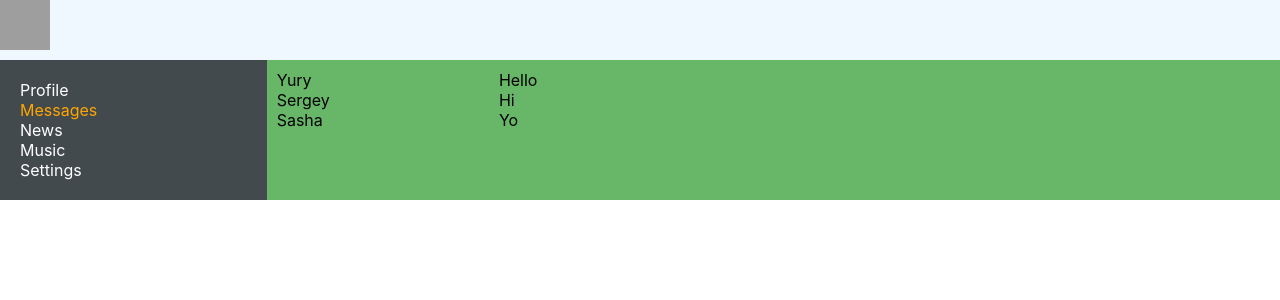
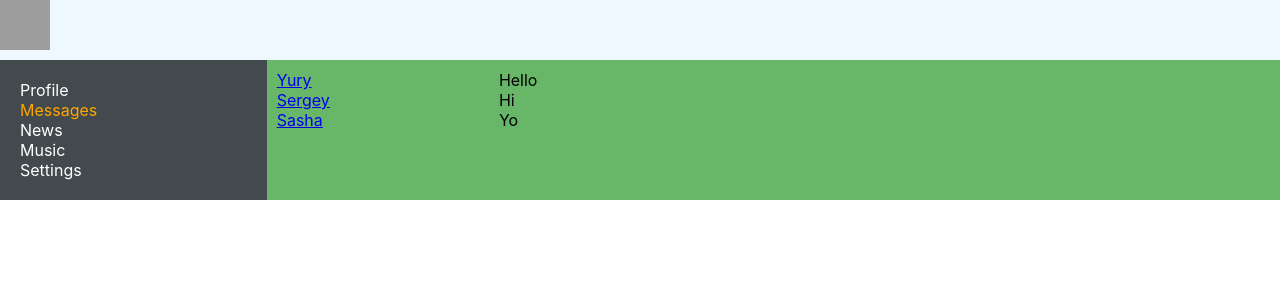
Before and after one commit to kkovalenkoo/social-network, a React (Create React App) app: page /dialogs in a window 1280 px wide. Shown: the top 300 px of the page. Built offline with nearby package versions, Linux system fonts and the light colour scheme; grey boxes are pictures that could not be loaded.

Commit message:
22 route exact

```diff
--- a/src/App.tsx
+++ b/src/App.tsx
@@ -13,8 +13,8 @@ export function App() {
                 <Header/>
                 <Navbar/>
                 <div className='app-wrapper-content'>
-                    <Route path='/profile' render={Profile}/>
-                    <Route path='/dialogs' render={Dialogs}/>
+                    <Route exact path='/profile' render={Profile}/>
+                    <Route exact path='/dialogs' render={Dialogs}/>
                 </div>
             </div>
         </BrowserRouter>
--- a/src/components/Dialogs/Dialogs.tsx
+++ b/src/components/Dialogs/Dialogs.tsx
@@ -1,12 +1,19 @@
-import s from './Dialogs.module.css'
+import s from './Dialogs.module.css';
+import {NavLink} from 'react-router-dom';
 
 export function Dialogs() {
     return (
         <div className={s.dialogs}>
             <div className={s.dialogItem}>
-                <div>Yury</div>
-                <div>Sergey</div>
-                <div>Sasha</div>
+                <div>
+                    <NavLink to='/dialogs/1'>Yury</NavLink>
+                </div>
+                <div>
+                    <NavLink to='/dialogs/2'>Sergey</NavLink>
+                </div>
+                <div>
+                    <NavLink to='/dialogs/3'>Sasha</NavLink>
+                </div>
             </div>
             <div className={s.messages}>
                 <div>Hello</div>
@@ -14,5 +21,5 @@ export function Dialogs() {
                 <div>Yo</div>
             </div>
         </div>
-    )
+    );
 }
```
